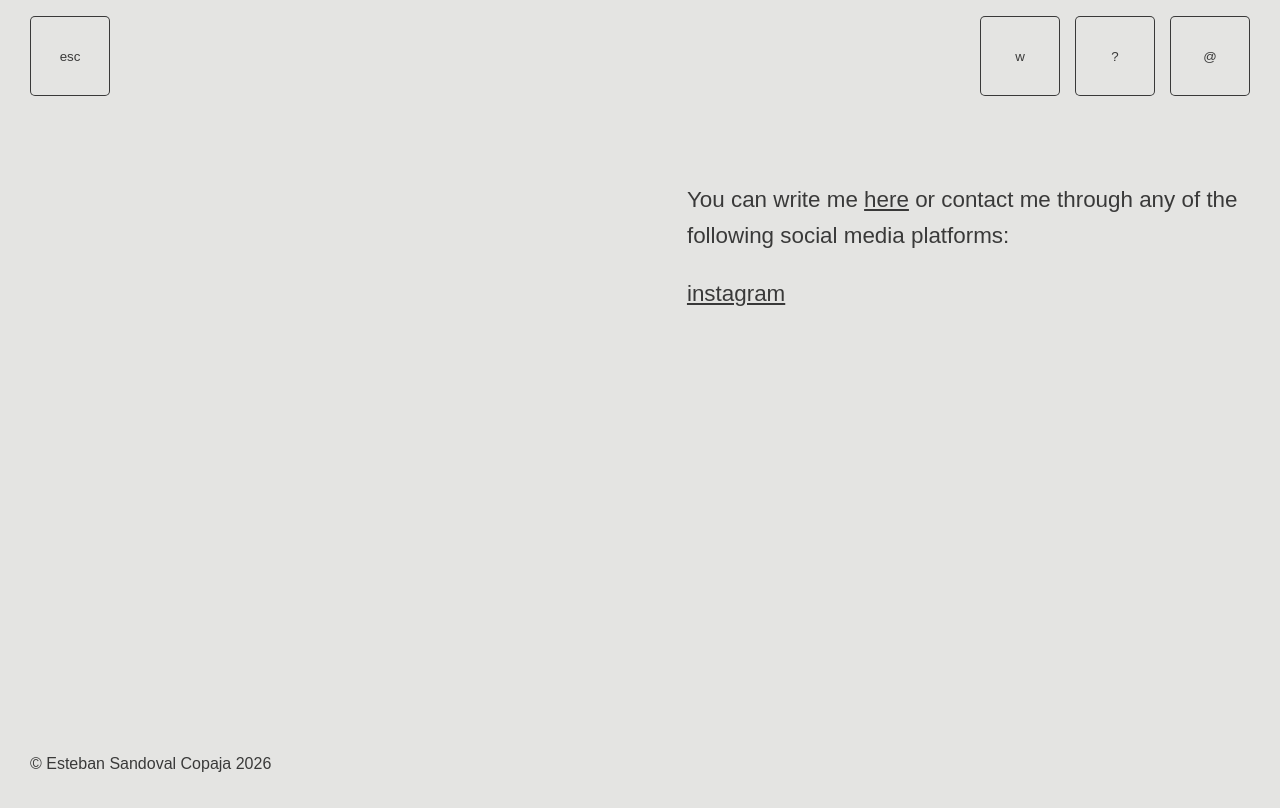
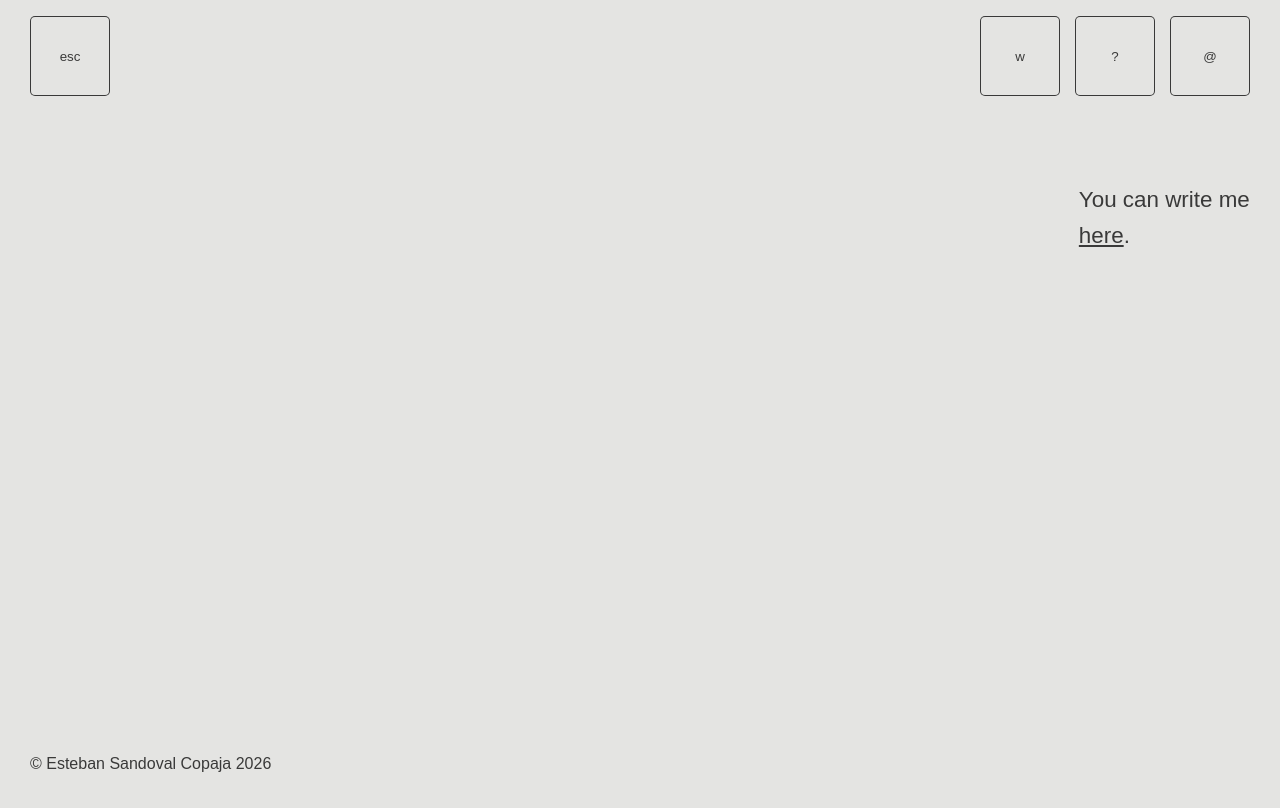
Before and after one commit to ejsandoval/esc, an Astro site: page /contact in a window 1280 px wide. Built offline with nearby package versions, Linux system fonts and the light colour scheme; Astro itself is replaced by a stand-in of ours; a web font is replaced by a local one.

Commit message:
Removing social media.

```diff
--- a/src/pages/contact.astro
+++ b/src/pages/contact.astro
@@ -6,12 +6,7 @@ import Layout from "../layouts/Layout.astro";
   <main>
     <div class="bio">
       <p>
-        You can write me <a href="mailto:estebsandovalc@gmail.com">here</a> or
-        contact me through any of the following social media platforms:
-      </p>
-      <p>
-        <a href="https://www.instagram.com/estebsandoval/">instagram</a>
-      </p>
+        You can write me <a href="mailto:estebsandovalc@gmail.com">here</a>.
     </div>
   </main>
 </Layout>
```
